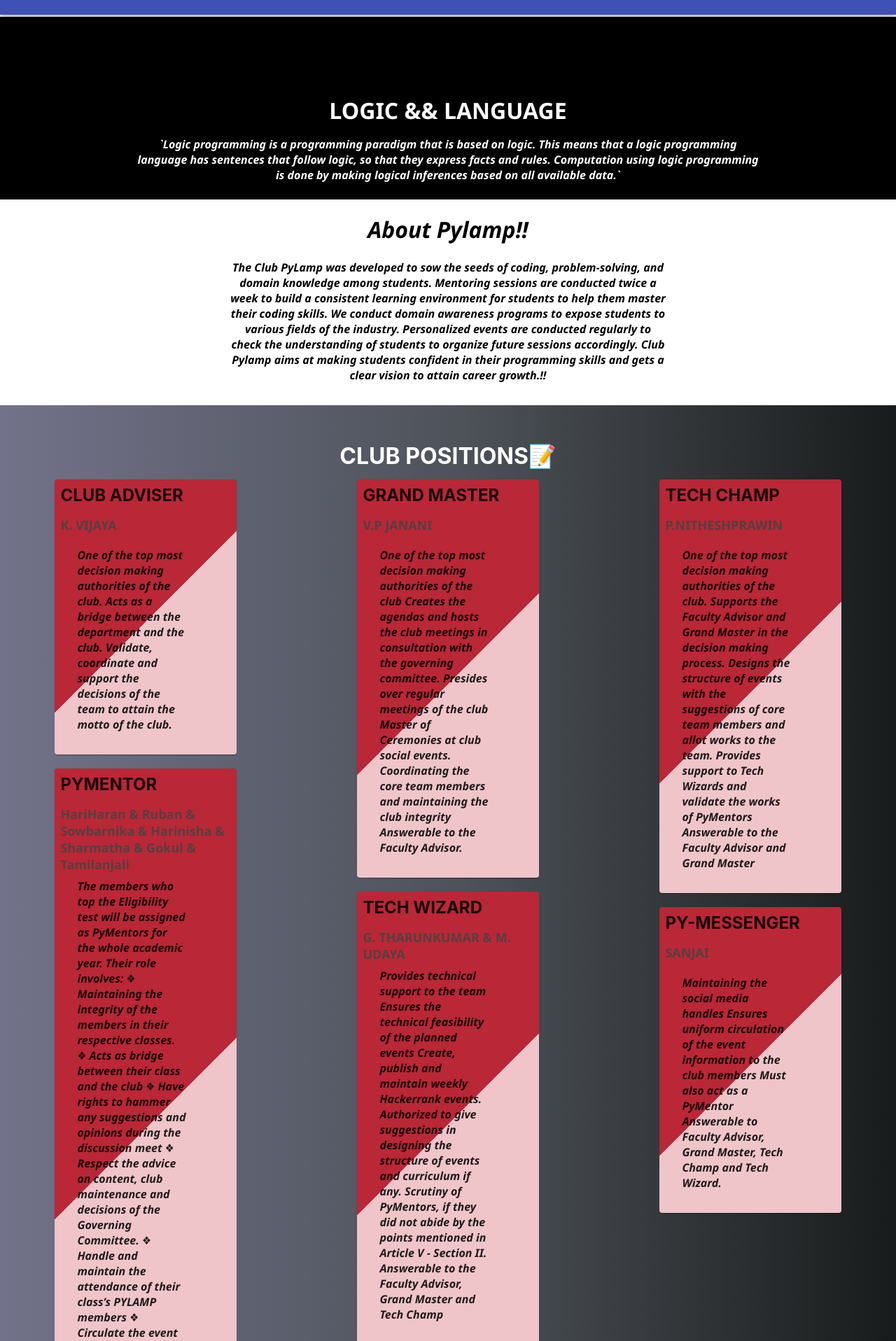
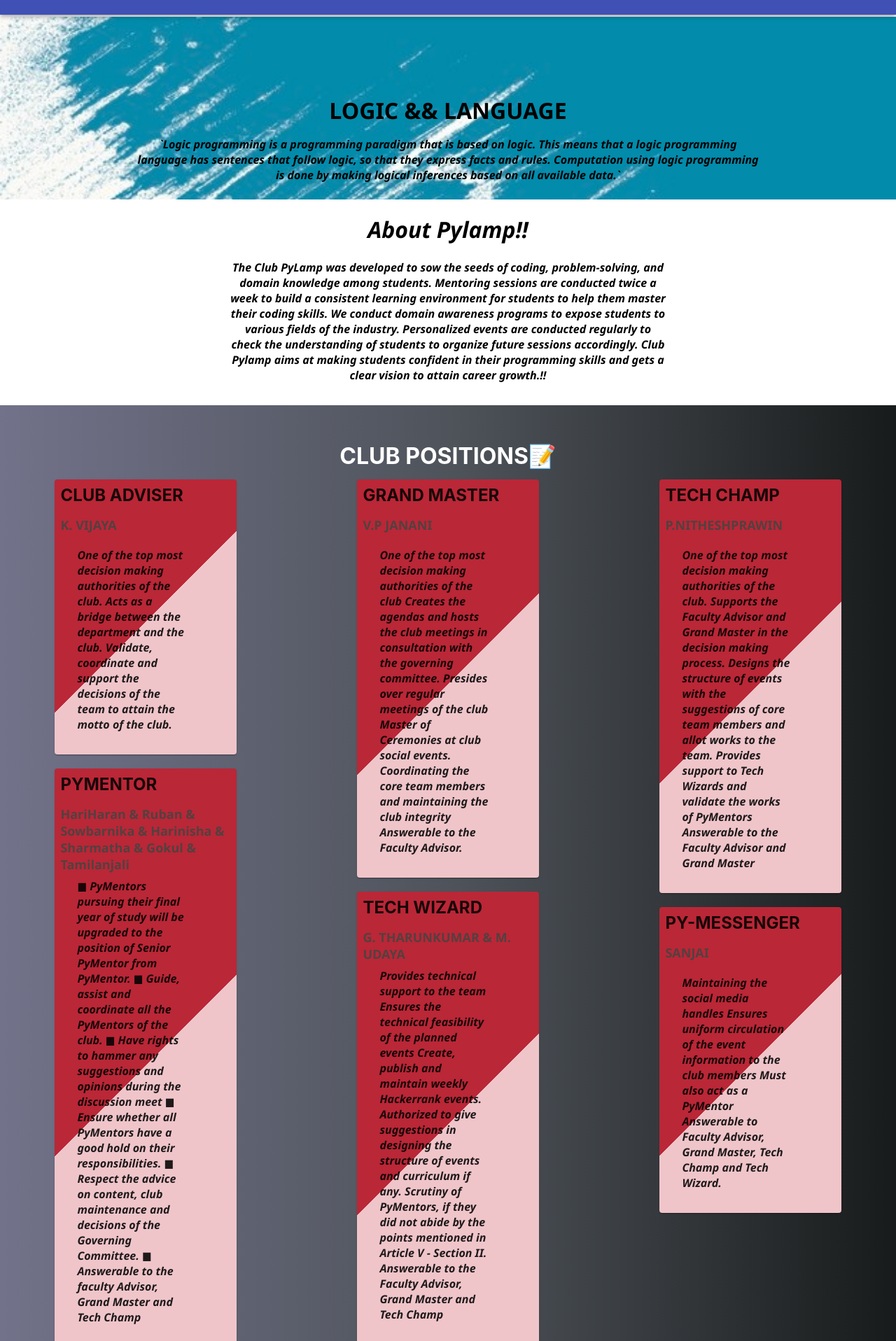
Before and after one commit to Tharunkumar001/pylampDomainRealm, a Next.js app: page / in a window 1280 px wide. Shown: the part 80-1996 px from the top of the page at 70% size. Built offline with nearby package versions, Linux system fonts and the light colour scheme.

Commit message:
ui updation

```diff
--- a/pages/api/setForm.js
+++ b/pages/api/setForm.js
@@ -20,6 +20,8 @@ const formHandler = async(req, res)=> {
         const getDefaultFormData = await Default.find({_id: req.body.formId});
         if(getDefaultFormData !== null){
             res.status(200).send(getDefaultFormData);
+        }else{
+            res.send(false);
         }
     }
     else if(req.method == "GET"){
--- a/pages/index.js
+++ b/pages/index.js
@@ -39,6 +39,7 @@ return (
             </AppBar>
         </div><br /><br />
 
+        <ScrollAnimation animateIn="fadeIn">
             <div className={styles.firstDiv}  data-aos="fade-up">
                     <h1 className={styles.headerDiv} >LOGIC && LANGUAGE</h1>
                     <p className={styles.motoDiv} >
@@ -47,6 +48,7 @@ return (
                         Computation using logic programming is done by making logical inferences based on all available data.`
                     </p>
             </div>
+            </ScrollAnimation>
         <ScrollAnimation animateIn="fadeIn">
             <div className={styles.motoDiv} data-aos="fade-left" >
                     <h1 >About Pylamp!!</h1>
@@ -89,21 +91,16 @@ return (
                             </h3><br />
 
                             <p className={styles.cardBody}>
-                                The members who top the Eligibility test will be assigned as PyMentors
-                                for the whole academic year.
-                                Their role involves:
-                                ❖ Maintaining the integrity of the members in their respective
-                                classes.
-                                ❖ Acts as bridge between their class and the club
-                                ❖ Have rights to hammer any suggestions and opinions during
-                                the discussion meet
-                                ❖ Respect the advice on content, club maintenance and decisions
-                                of the Governing Committee.
-                                ❖ Handle and maintain the attendance of their class’s PYLAMP
-                                members
-                                ❖ Circulate the event information to their class members
-                                Answerable to the Faculty Advisor, Grand Master, Tech Champ and
-                                Senior PyMentors.
+                                ■ PyMentors pursuing their final year of study will be upgraded to the
+                                position of Senior PyMentor from PyMentor.
+                                ■ Guide, assist and coordinate all the PyMentors of the club.
+                                ■ Have rights to hammer any suggestions and opinions during the
+                                discussion meet
+                                ■ Ensure whether all PyMentors have a good hold on their
+                                responsibilities.
+                                ■ Respect the advice on content, club maintenance and decisions of the
+                                Governing Committee.
+                                ■ Answerable to the faculty Advisor, Grand Master and Tech Champ
                             </p>
                         </Card><br />
                     </ScrollAnimation>
--- a/styles/Home.module.css
+++ b/styles/Home.module.css
@@ -8,9 +8,9 @@
 }
 .firstDiv{
   padding-top: 6rem;
-  /* background-image: url("../public//education.jpg"); */
-  background-color: black;
-  color:white;
+  background-image: url("../public//grunge-paint-background_1409-1337.jpg");
+  /* background-color: black; */
+  color:black;
   background-size: cover;
   background-repeat: no-repeat;
   width: 100%;
@@ -76,10 +76,16 @@
   height: max-content;
   padding-top: 2rem;
   margin-top: 2rem;
+  /* background-image: url("../public//patternBack.jpg");
+  /* background-color: black;
+  background-size: cover;
+  background-repeat: no-repeat;
+  width: 100%;
+  height: 100hv; */
   background-image: linear-gradient(to right, #72728a 0%, #4e535a  51%, #181b1b  100%)
 }
 .headerDiv{
-  color:white;
+  color:black;
   font-weight: bold;
   font-size: 2rem;
   margin: 10px;
```
Also changed, not shown: pages/FormPage.js (+10 -6 lines), public/grunge-paint-background_1409-1337.jpg (added). Lines whose indentation alone changed are shown as unchanged.
